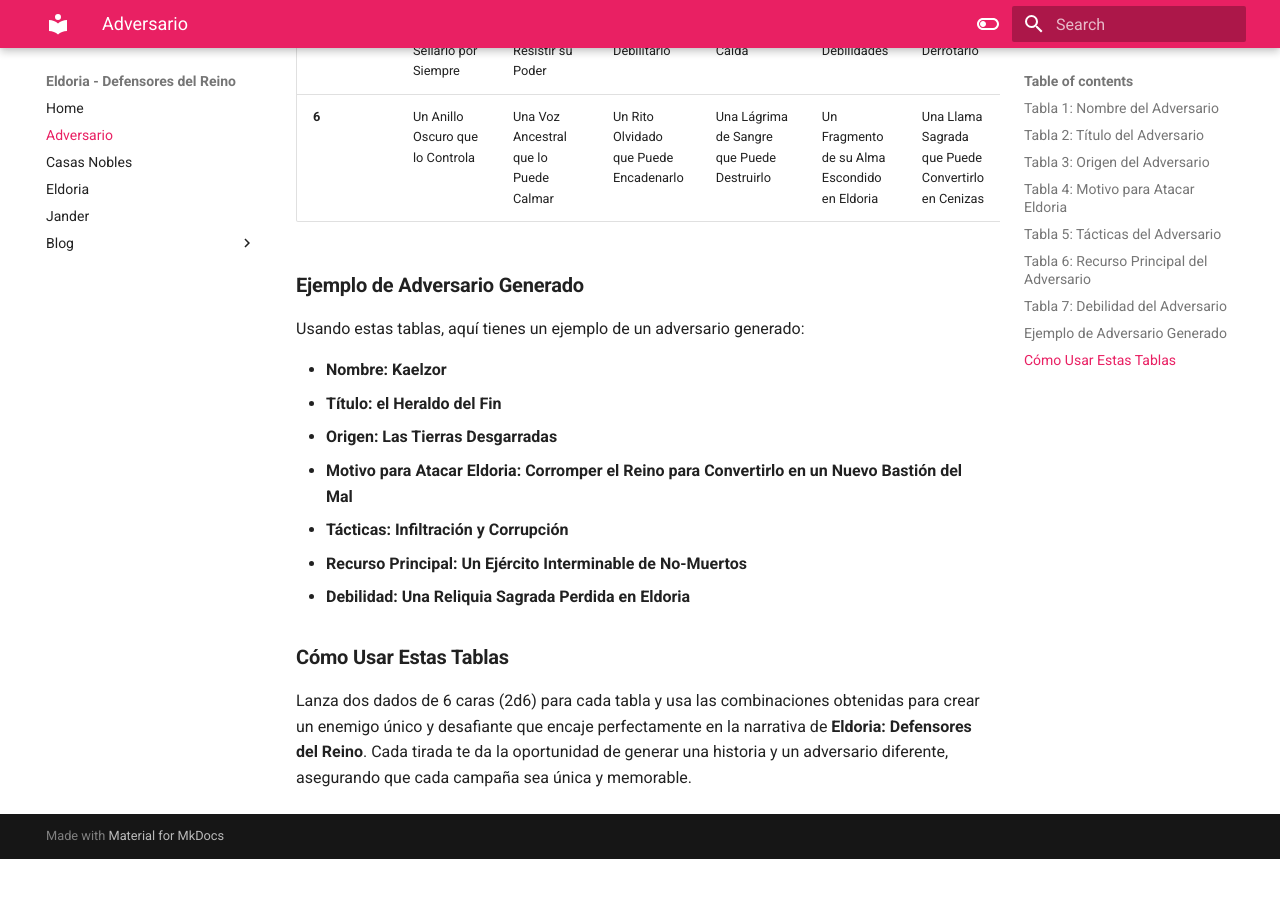
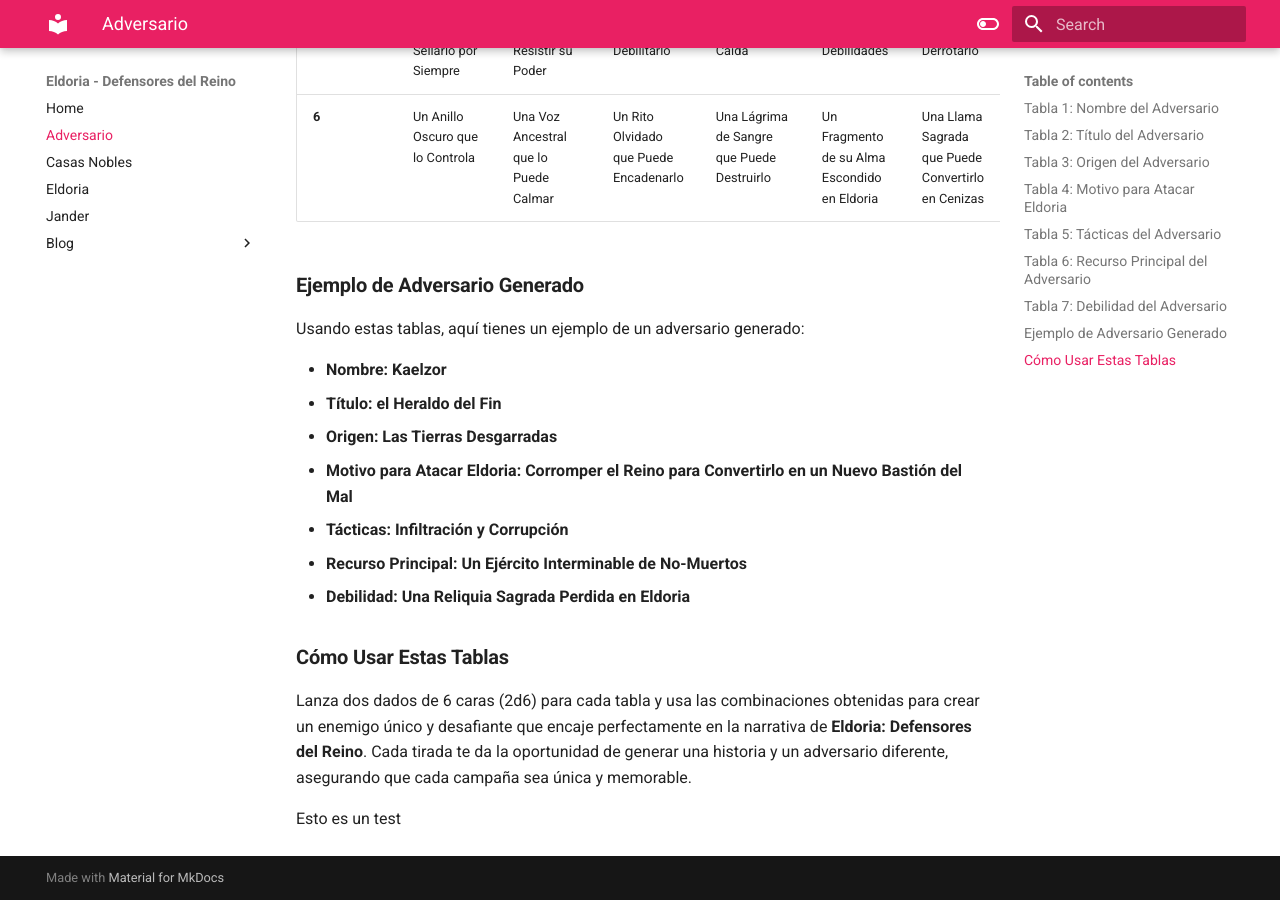
Before and after one commit to cmo7/eldoria, an MkDocs documentation site: the page built from docs/Adversario.md, in a window 1280 px wide and 900 px high, scrolled down 6351 px. Built offline with MkDocs 1.6.1 and Material for MkDocs 9.7.7, drawn with Linux system fonts in a browser that asks for light colours; before the commit the page ends 7210 px from its top, so only the background shows below that.

Commit message:
vault backup: 2024-08-22 18:02:29

```diff
--- a/docs/Adversario.md
+++ b/docs/Adversario.md
@@ -102,3 +102,5 @@ Usando estas tablas, aquí tienes un ejemplo de un adversario generado:
 ### **Cómo Usar Estas Tablas**
 
 Lanza dos dados de 6 caras (2d6) para cada tabla y usa las combinaciones obtenidas para crear un enemigo único y desafiante que encaje perfectamente en la narrativa de **Eldoria: Defensores del Reino**. Cada tirada te da la oportunidad de generar una historia y un adversario diferente, asegurando que cada campaña sea única y memorable.
+
+Esto es un test
```
